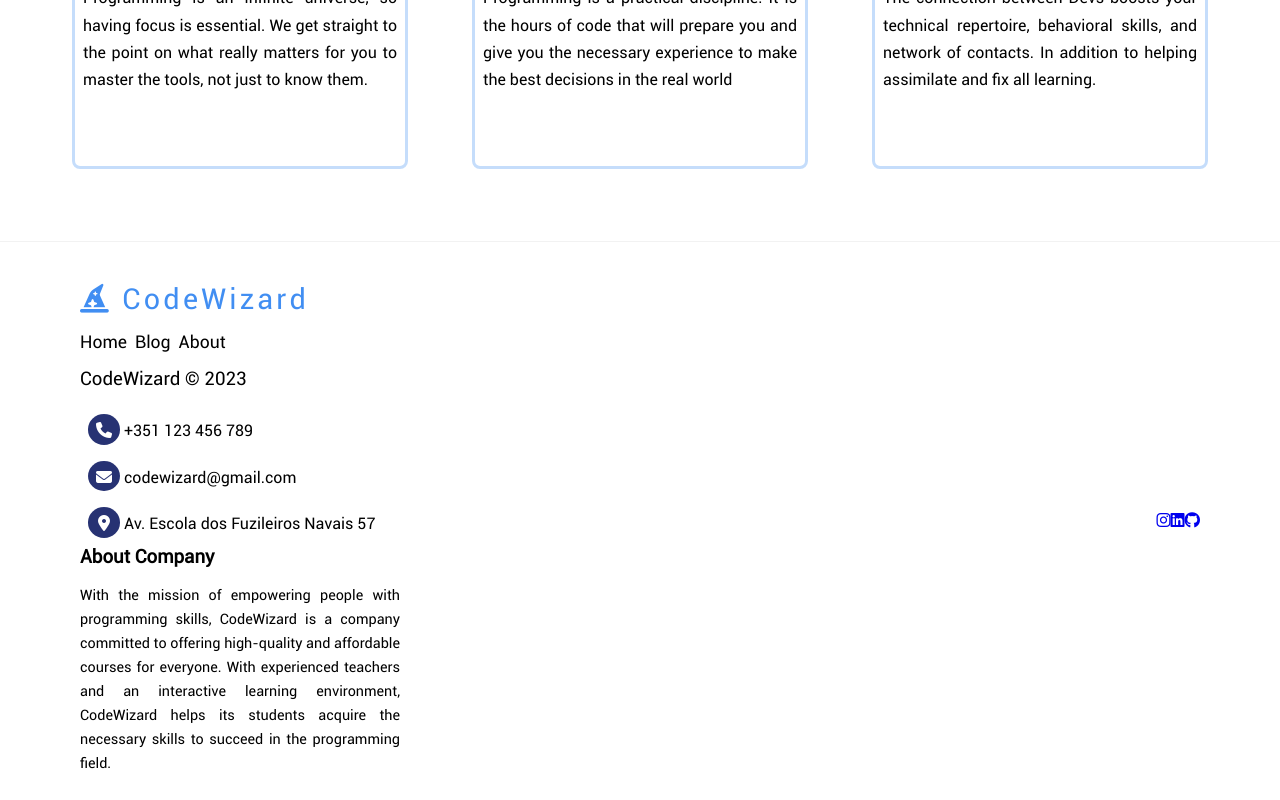
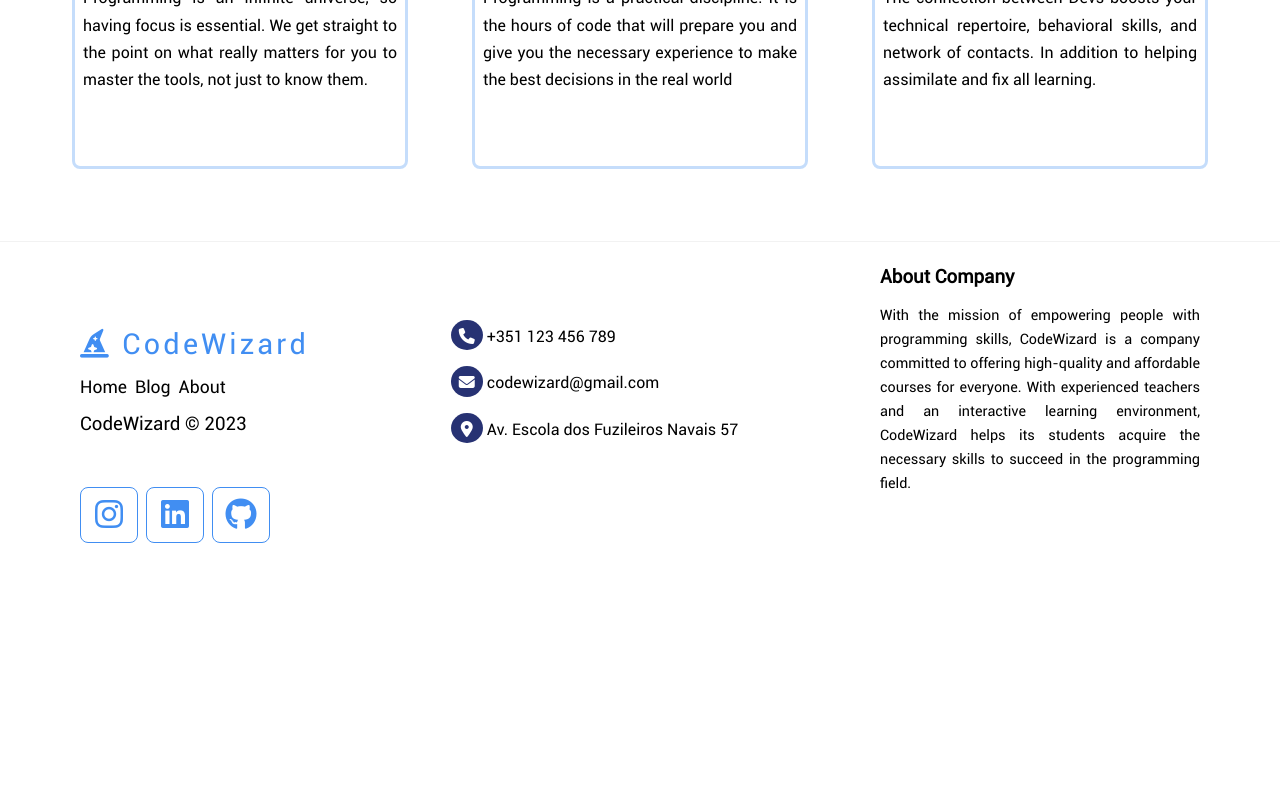
Before and after one commit to Victorceloss/code-wizard, a React (Vite) app in the folder frontend/: page / in a window 1280 px wide. Shown: the part 1647-2447 px from the top of the page. After the commit the page ends 2205 px from the top, so only its background shows below. Built offline with nearby package versions, Linux system fonts and the light colour scheme.

Commit message:
:lipstick: style: Adding Styles to the Footer

```diff
--- a/frontend/src/components/Footer/footer.css
+++ b/frontend/src/components/Footer/footer.css
@@ -7,11 +7,17 @@
   padding: 1.5rem 5.0rem;
 
   display: flex;
-  align-items: center;
-  justify-content: space-between;
+  flex-direction: column;
 
   background-color: var(--Background);
   border-top: 1px solid var(--White_Auxiliary);
+}
+
+.footer-one {
+  display: flex;
+  align-items: center;
+  flex-direction: row;
+  justify-content: space-between;
 }
 
 .footer-title {
@@ -73,3 +79,26 @@
   text-align: justify;
   line-height: 1.5rem;
 }
+
+.social-link {
+  padding: 0.5rem;
+  margin-right: 0.5rem;
+
+  cursor: pointer;
+  font-size: 2.0rem;
+  text-align: center;
+  color: var(--Title_Two);
+
+  transition: .5s ease all;
+
+  border-radius: 0.5rem;
+  border: 1px solid var(--Title_Two);
+}
+
+.social-link:hover {
+  color: #FFFFFF;
+
+  background-color: var(--Title_Two);
+}
+
+.social-link i {width: 2.5rem;}
```
